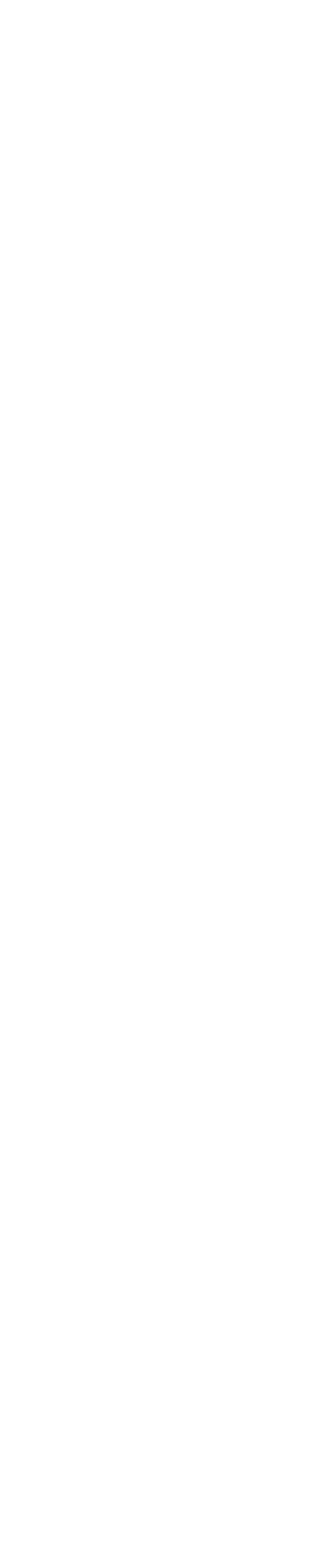
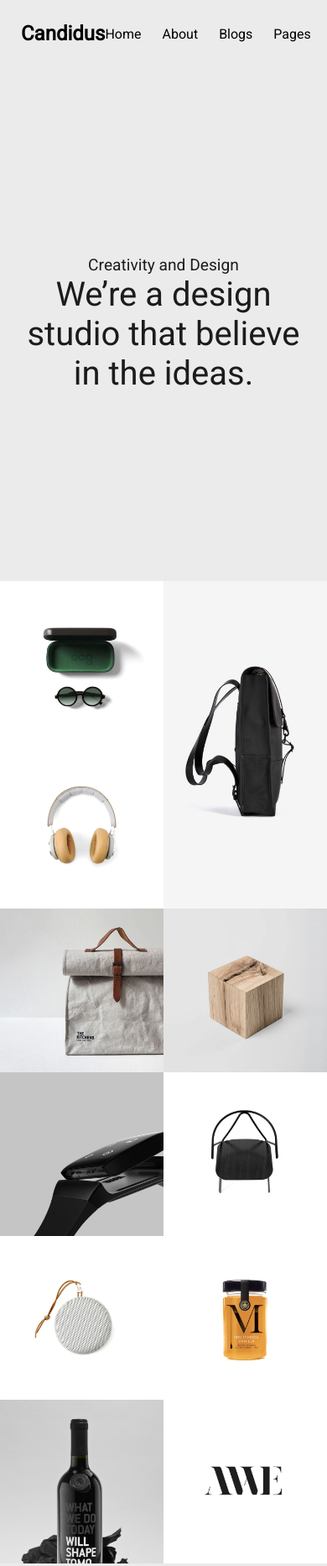
Before and after one commit to OmarAbir/practice--5, a plain HTML site: page index.html in a window 390 px wide. Shown: the top 1865 px of the page at 84% size. Before the commit the page ends 844 px from the top, so only its background shows below. Drawn offline with Linux system fonts and the light colour scheme.

Commit message:
make website responsive

```diff
--- a/index.html
+++ b/index.html
@@ -1,13 +1,87 @@
 <!DOCTYPE html>
 <html lang="en">
+
 <head>
     <meta charset="UTF-8">
     <meta http-equiv="X-UA-Compatible" content="IE=edge">
     <meta name="viewport" content="width=device-width, initial-scale=1.0">
     <title>Candidus</title>
     <link rel="stylesheet" href="styles/style.css">
+
+    <link rel="preconnect" href="https://fonts.googleapis.com">
+    <link rel="preconnect" href="https://fonts.gstatic.com" crossorigin>
+    <link href="https://fonts.googleapis.com/css2?family=Roboto&display=swap" rel="stylesheet">
 </head>
+
 <body>
 
+    <nav>
+        <h1>Candidus</h1>
+        <ul>
+            <li>Home</li>
+            <li>About</li>
+            <li>Blogs</li>
+            <li>Pages</li>
+        </ul>
+    </nav>
+    <section class="banner-container">
+        <div>
+            <div class="description">
+                <p class="banner-des">Creativity and Design</p>
+                <div class="des-line"></div>
+            </div>
+            <h1 class="banner-title">We’re a design studio that believe in the ideas.</h1>
+        </div>
+    </section>
+
+    <section class="product-container">
+        <img src="candidus/image/image2.jpg" alt="">
+        <img class="bag" src="candidus/image/image2-1.jpg" alt="">
+        <img src="candidus/image/image3.jpg" alt="">
+        <img src="candidus/image/image4.jpg" alt="">
+        <img src="candidus/image/masonary-img-21 1.jpg" alt="">
+        <img src="candidus/image/masonary-img-16 1.jpg" alt="">
+        <img src="candidus/image/masonary-img-17 1.jpg" alt="">
+        <img src="candidus/image/masonary-img-20 1.jpg" alt="">
+        <img src="candidus/image/masonary-img-19 1.jpg" alt="">
+        <img src="candidus/image/masonary-img-22 1.jpg" alt="">
+        <img src="candidus/image/masonary-img-14 1.jpg" alt="">
+    </section>
+
+    <section class=" banner-2 banner-container">
+        <div>
+            <div class="description">
+                <p class=" banner-des-2 banner-des">Creativity and Design</p>
+                <div class=" des-line-2 des-line"></div>
+            </div>
+            <h1 class="banner-title">We are creative perfectionists and this lets us go beyond existing framework in
+                developing strategies, as well as in creativity & design..</h1>
+        </div>
+    </section>
+
+
+    <section class=" banner-3">
+        <div class="banner-container">
+            <div>
+                <div class="description">
+                    <p class=" banner-des-3 banner-des">Our Expertise and Services</p>
+                    <div class=" des-line-3 des-line"></div>
+                </div>
+                <h1 class="banner-title bt-3">We create beautifully-crafted websites that stand out from the crowd - and
+                    perfect function comes as standard. We combine design and technical craft.</h1>
+            </div>
+            <div class="sponsor">
+                <img src="candidus/image/logo-9.png" alt="">
+                <img src="candidus/image/logo-10.png" alt="">
+                <img src="candidus/image/logo-11.png" alt="">
+                <img src="candidus/image/logo-12.png" alt="">
+            </div>
+        </div>
+    </section>
+
+
+
+
 </body>
+
 </html>
--- a/styles/style.css
+++ b/styles/style.css
@@ -0,0 +1,154 @@
+:root {
+    --hotpink: #FF214F;
+    --black: #1C1C1C;
+    --gray: #919191;
+    --lightgray: #EBEBEB;
+}
+
+
+* {
+    box-sizing: border-box;
+    padding: 0;
+    margin: 0;
+    --primary-font: 'Roboto', sans-serif;
+
+}
+
+body {
+    background-color: var(--lightgray);
+    font-family: var(--primary-font);
+}
+
+nav {
+    display: flex;
+    justify-content: space-between;
+    align-items: center;
+
+    height: 80px;
+    width: 100%;
+    max-width: 1250px;
+    padding: 0 25px;
+    margin: 0 auto;
+
+
+
+
+
+}
+
+nav>ul {
+    display: flex;
+    list-style: none;
+    gap: 25px;
+}
+
+
+.banner-container {
+
+    width: 100%;
+    max-width: 1250px;
+    padding: 0 25px;
+    margin: 0 auto;
+    padding: 14rem 25px;
+}
+.description{
+    display: flex;
+    align-items: center;
+}
+
+.banner-des {
+    font-weight: 300;
+    font-size: 1.2rem;
+    color: var(--hotpink);
+
+
+}
+.des-line{
+    height: 1px;
+    background-color: var(--hotpink);
+
+    width: 50%;
+
+}
+
+.banner-title {
+    font-weight: 300;
+    font-size: 3rem;
+    color: var(--black);
+    width: 100%;
+}
+
+
+.product-container{
+    display: grid;
+    grid-template-columns: repeat(4,1fr);
+}
+
+.product-container > img{
+    width: 100%;
+    height: 100%;
+}
+.bag{
+    grid-row: span 2;
+}
+
+
+.banner-des{
+    color: var(--black);
+    flex-shrink: 0;
+}
+.des-line-2{
+    background-color: var(--black);
+    width: 100%;
+}
+
+
+.banner-3{
+    background-color: var(--black);
+    width: 100%;
+}
+
+.banner-des-3{
+    color: var(--gray);
+    flex-shrink: 0;
+}
+.bt-3{
+    color: var(--lightgray);
+}
+.des-line-3{
+    width: 100%;
+    background-color: var(--gray);
+}
+
+.sponsor{
+    display: flex;
+    justify-content: center;
+    gap: 40px;
+    margin-top: 50px;
+    flex-wrap: wrap;
+}
+
+
+@media only screen and (max-width:850px) {
+    .product-container{
+        grid-template-columns: repeat(2,1fr);
+    }
+
+    .des-line{
+        display: none;
+
+    }
+    .banner-des{
+        margin: 0 auto;
+        text-align: center;
+    }
+    .banner-container{
+        text-align: center;
+    }
+    .banner-title{
+        font-size: 2.5rem;
+        text-align: center;
+    }
+
+
+}
```
